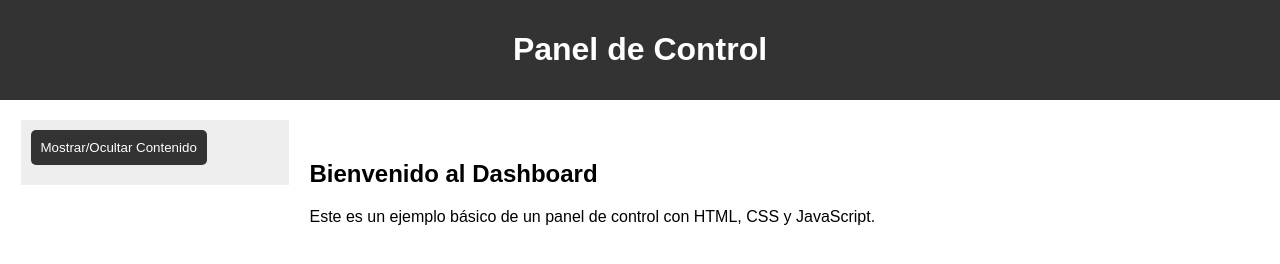
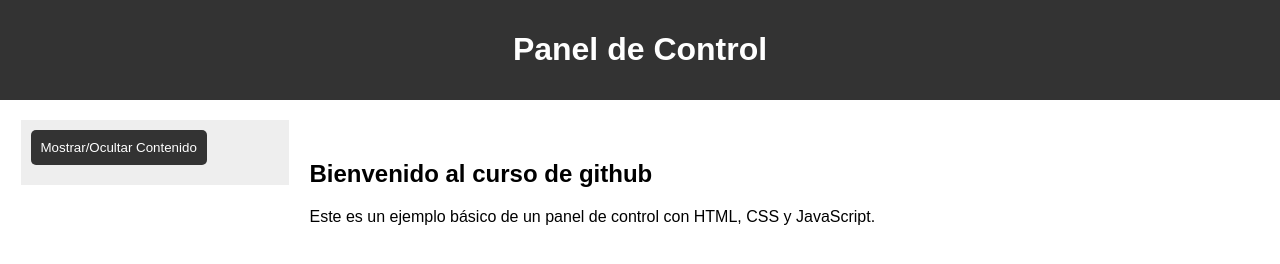
Before and after one commit to Gonz4lo007/curso-git, a plain HTML site: page index.html in a window 1280 px wide. Drawn offline with Linux system fonts and the light colour scheme.

Commit message:
Update index.html
se cambio el titulo

```diff
--- a/index.html
+++ b/index.html
@@ -68,7 +68,7 @@
       <button id="toggleContent">Mostrar/Ocultar Contenido</button>
     </div>
     <div id="content">
-      <h2>Bienvenido al Dashboard</h2>
+      <h2>Bienvenido al curso de github</h2>
       <p>Este es un ejemplo básico de un panel de control con HTML, CSS y JavaScript.</p>
     </div>
   </div>
```
